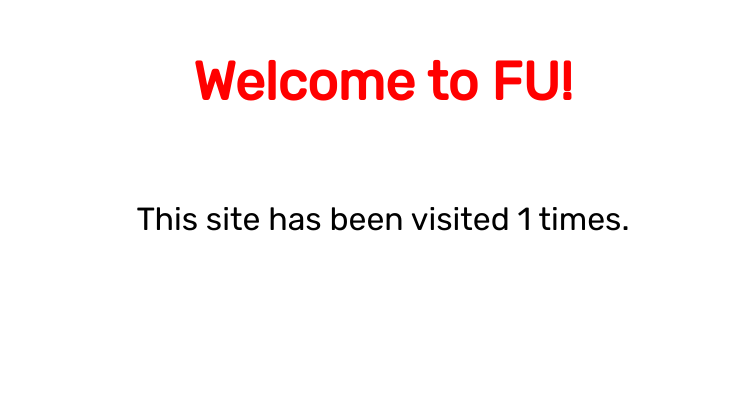
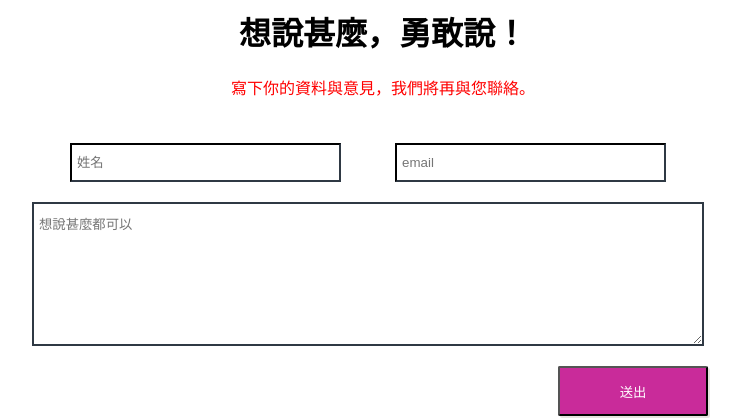
Before and after one commit to sakura315/EECS1720lab3FU, a Flask app: page / in a window 1280 px wide. Shown: the top 419 px of the page, without its empty margins (257-998 px from the left). Before the commit the page ends 231 px from the top, so only its background shows below. Run offline with Flask 2, Linux system fonts and the light colour scheme.

Commit message:
留言板

```diff
--- /dev/null
+++ b/templates/css/style.css
@@ -0,0 +1,33 @@
+.Base {
+width: 150px;
+height: 50px;
+margin: 10px 0 10px 500px;
+padding: 10px 35px 10px 35px;
+border-radius: 2px;
+box-shadow: 2px 2px 0 0 rgba(157, 139, 127, 0.25);
+background-color: #c20c8bde;
+color: white;;
+}
+.BG-Copy {
+margin: 10px 40px 10px 10px;
+padding: 10px 5px 10px 5px;
+border-color: #2f3944 ;
+}
+table {
+border:2px solid #2f3944;
+font-family: 微軟正黑體;
+font-size:16px;
+text-align:center;
+border-collapse:collapse;
+}
+th {
+background-color: #c20c8bde;
+border:1px solid #2f3944;
+color:#fff;
+}
+td {
+border:1px solid #2f3944;
+}
+tr{
+height:60px;
+}
--- a/templates/index.html
+++ b/templates/index.html
@@ -1,27 +1,52 @@
-<link rel="preconnect" href="https://fonts.gstatic.com">
-<link href="https://fonts.googleapis.com/css2?family=Rubik&display=swap" rel="stylesheet">
-
+<HTML>
+<HEAD>
+<!-- 頁籤標題 -->
+<TITLE>vivi留言</TITLE>
+<!-- 引用css/style設計 -->
+<link href="css/style.css" rel="stylesheet" type="text/css">
 <style>
-    * {
-        font-family: "Rubik", "sans-serif";
-    }
-
-    div {
-        text-align: center;
-        margin-top: 50px;
-    }
-
-    h1 {
-        color: red;
-        font-size: 40pt;
-    }
-
-    p {
-        font-size: 24pt;
-    }
+p {
+color: red;
+}
 </style>
-
-<div>
-    <h1>Welcome to FU!</h1><br>
-    <p>This site has been visited {{ count }} times.</p>
-</div>
+</HEAD>
+<BODY align="center">
+<h1>想說甚麼，勇敢說！</h1>
+<p>寫下你的資料與意見，我們將再與您聯絡。</p>
+<br>
+<!-- 輸入框 先宣告submit不回傳 再定義各個欄位form內容 -->
+<form action="" method="post" onsubmit="return false;">
+<INPUT TYPE="text" id="username" name="username" value="" placeholder="姓名" class="BG-Copy" size="30" />
+<INPUT TYPE="text" id="useremail" name="useremail" value="" placeholder="email" class="BG-Copy" size="30" />
+<br>
+<TEXTAREA NAME="feedback" id="feedback" ROWS="8" COLS="80" placeholder="想說甚麼都可以" class="BG-Copy"
+style="border:2px #2f3944 solid;"></TEXTAREA>
+<br>
+<!-- 定義送出鍵的動作，使用JavaScript的function-->
+<INPUT TYPE="submit" VALUE="送出" class="Base" style='text-align:"right"' onclick='processFormData();addMsg()'>
+</form>
+<p>
+<!-- 插圖 -->
+<IMG SRC=feedback.gif width="300px">
+</p>
+<!-- 分隔線hr -->
+<hr>
+<br>
+<CAPTION>
+<h2><strong>我的歷史紀錄</strong></h2>
+</CAPTION>
+<br>
+<!-- 表格定義 設定置中 -->
+<table width="800px" align="center" id='Feedback_table'>
+<tr>
+<th width="25%">留言時間</th>
+<th width="15%">姓名</th>
+<th width="20%">email</th>
+<th width="30%">意見內容</th>
+<th width="10%"></th>
+</tr>
+</table>
+</BODY>
+<!-- 引用js/index的javascript-->
+<script src="js/index.js"></script>
+</HTML>
--- /dev/null
+++ b/templates/js/index.js
@@ -0,0 +1,30 @@
+var nameElement = document.getElementById("username");
+var emailElement = document.getElementById("useremail");
+var feedbackElement = document.getElementById("feedback");
+function processFormData() {
+const name = nameElement.value;
+const email = emailElement.value;
+alert("謝謝" + name + "的回饋，我們將再用email:" + email + "與您聯繫!");
+}
+function addMsg() {
+// 獲取table標籤元素
+let table = document.getElementById("Feedback_table");
+// 建立新行
+let newRow = table.insertRow();
+// 建立三個新單元格 向表格中插入元素
+newRow.insertCell().innerHTML = new Date().toLocaleString();
+newRow.insertCell().innerHTML = nameElement.value;
+newRow.insertCell().innerHTML = emailElement.value;
+newRow.insertCell().innerHTML = feedbackElement.value;
+newRow.insertCell().innerHTML = '<input type="button" value="Delete" onclick="delRow(this)"></input>'
+nameElement.value = '';
+emailElement.value = '';
+feedbackElement.value = '';
+}
+function delRow(r) {
+// 指定i=r(this)的父層+父層
+var i = r.parentNode.parentNode.rowIndex;
+// 刪除指定階層
+document.getElementById("Feedback_table").deleteRow(i);
+alert("謝謝您的回饋，我們已將資訊刪除!");
+}
```
